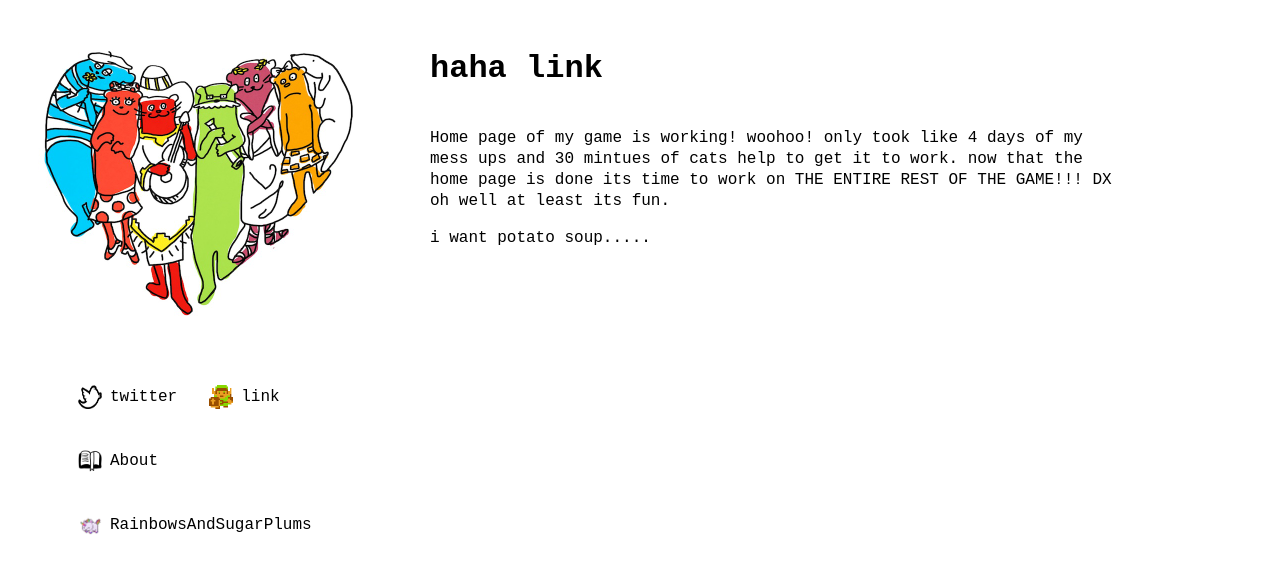
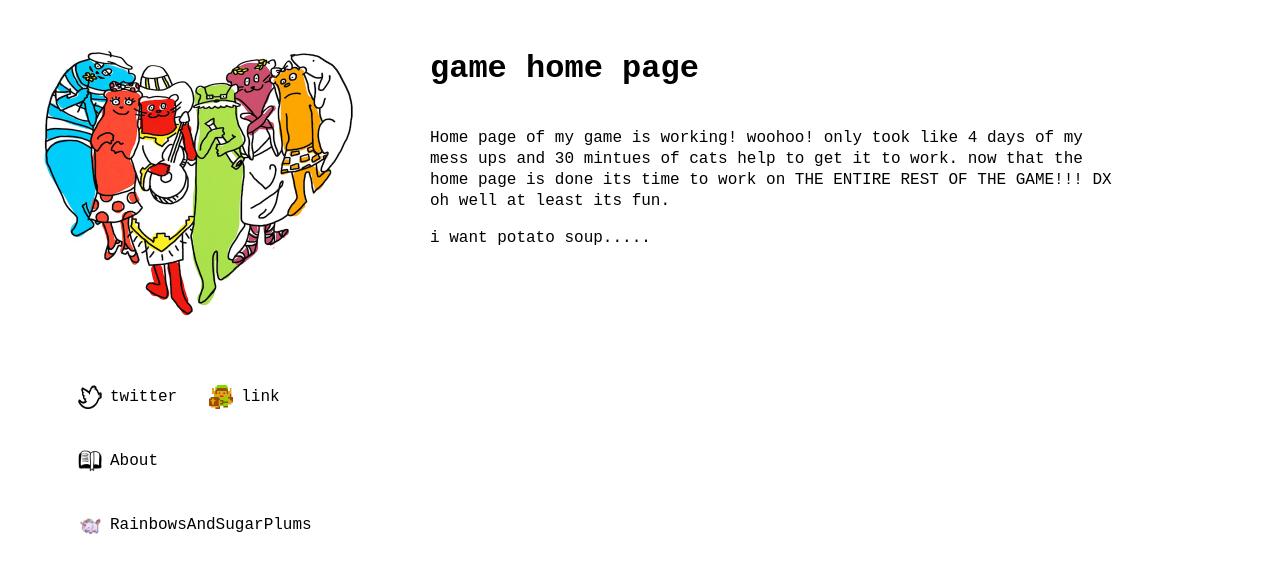
Before and after one commit to BElannaP/BElannaP.github.io, a Jekyll site: the page built from _posts/2015-10-26-game.md, in a window 1280 px wide. Shown: the top 574 px of the page. Built offline with Jekyll 4.4.1, drawn with Linux system fonts in a browser that asks for light colours; Markdown is read by kramdown in place of the engine named in the settings.

Commit message:
made post about game

```diff
--- a/_layouts/default.html
+++ b/_layouts/default.html
@@ -33,7 +33,8 @@
   </div>
   <div class="wrapper">
     <!--<h1><marquee scrolldelay="60">otter pop - the world's greatest jekyll theme</marquee></h1>-->
-    <!--<h1>{{ site.description }}</h1>-->
+
+    <h1>{{ site.description }}</h1>
 
     {{ content }}
   </div>
--- a/_posts/2015-10-26-game.md
+++ b/_posts/2015-10-26-game.md
@@ -1,6 +1,6 @@
 ---
 layout: post
-title: haha link
+title: Game home page
 ---
 
 <p>Home page of my game is working! woohoo! only took like 4 days of my mess ups and 30 mintues of cats help to get it to work. now that the home page is done its time to work on THE ENTIRE REST OF THE GAME!!! DX oh well at least its fun.</p>
```
